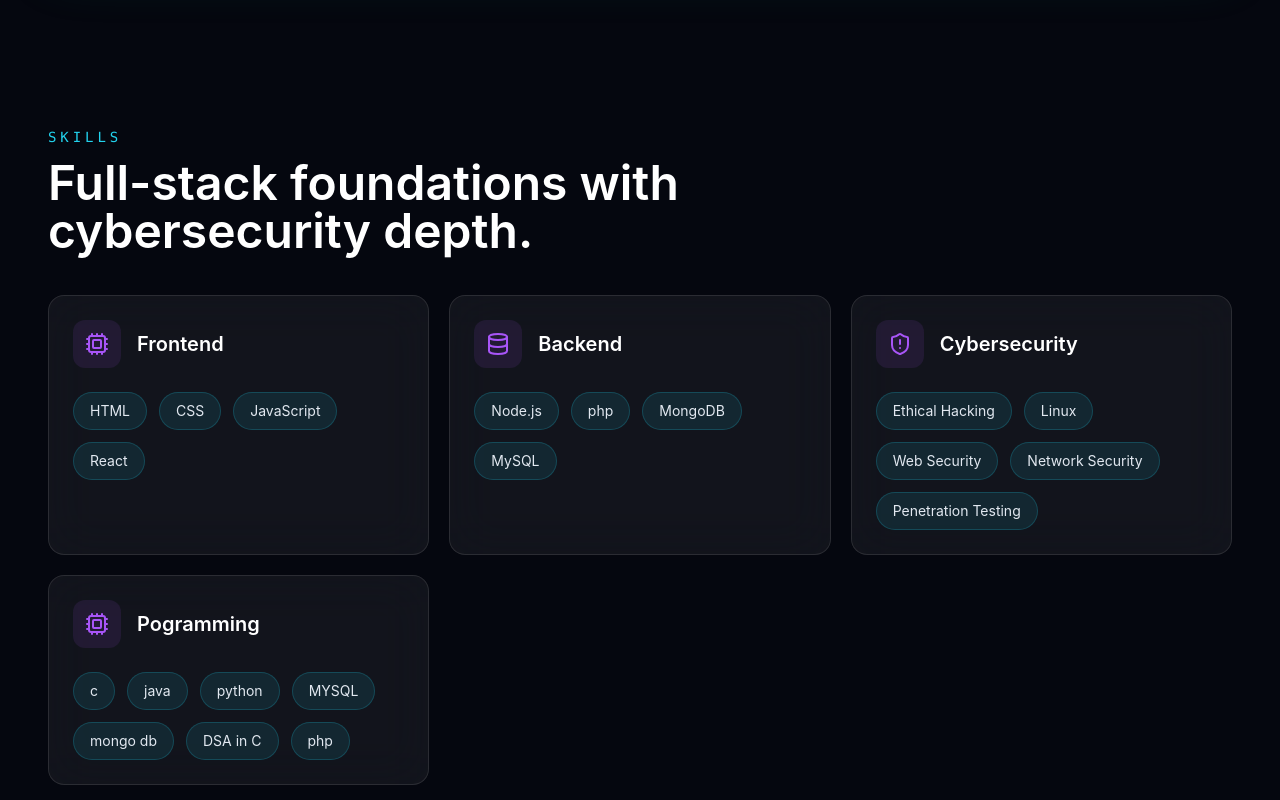
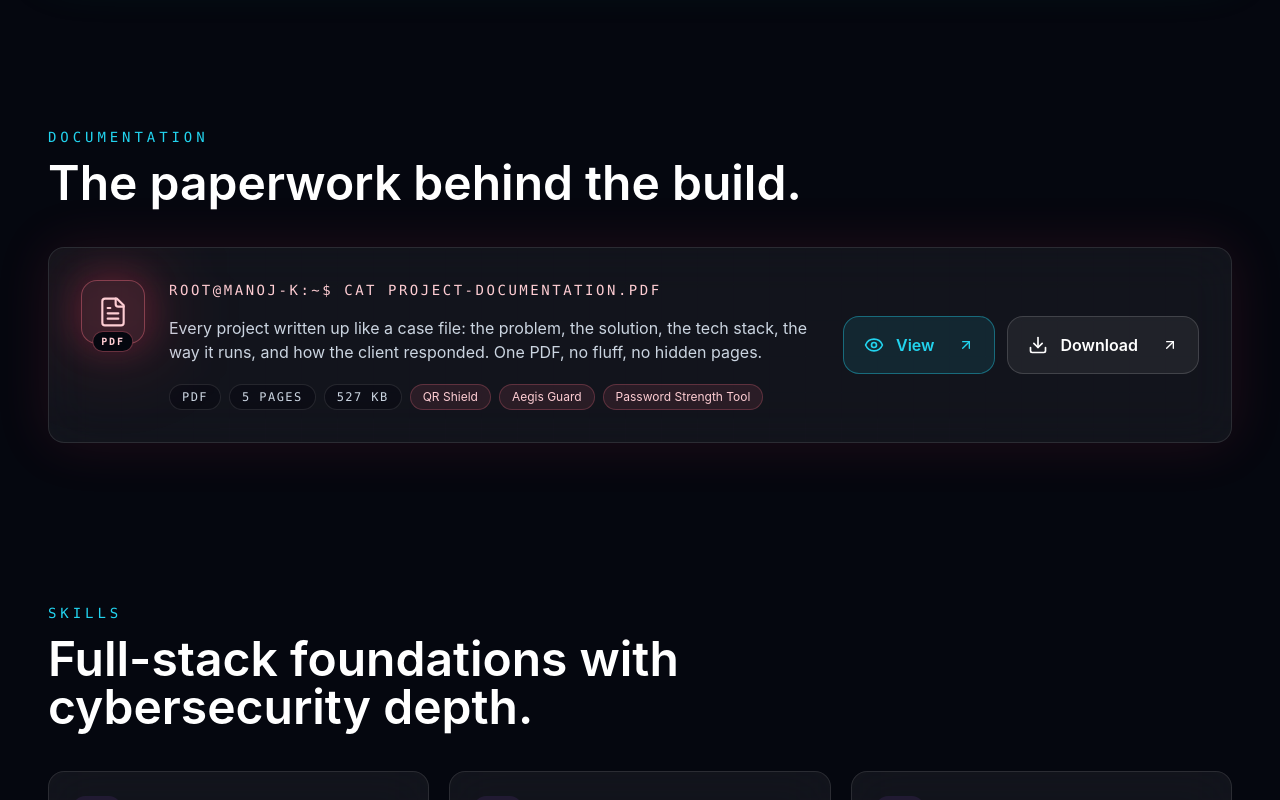
Before and after one commit to manoj-24-24/PORTFOLIO, a Next.js app in the folder aegis folder/: page / in a window 1280 px wide. Shown: the part 2820-3620 px from the top of the page. Built offline with nearby package versions, Linux system fonts and the light colour scheme.

Commit message:
Add project documentation section with view and download actions

```diff
--- a/aegis folder/src/app/globals.css
+++ b/aegis folder/src/app/globals.css
@@ -250,10 +250,15 @@
   color: #9f1239;
 }
 
+html.light .bg-rose-400\/10 {
+  background-color: rgba(190, 18, 60, 0.08);
+}
+
 html.light .border-amber-400\/40 {
   border-color: rgba(180, 83, 9, 0.45);
 }
 
+html.light .border-rose-400\/25,
 html.light .border-rose-400\/40 {
   border-color: rgba(190, 18, 60, 0.45);
 }
--- a/aegis folder/src/app/page.tsx
+++ b/aegis folder/src/app/page.tsx
@@ -3,6 +3,7 @@
 import { AnimatedBackground } from "@/components/AnimatedBackground";
 import { Contact } from "@/components/Contact";
 import { CtfCollection } from "@/components/CtfCollection";
+import { Documentation } from "@/components/Documentation";
 import { Footer } from "@/components/Footer";
 import { FeaturedProduct } from "@/components/FeaturedProduct";
 import { GitHubSection } from "@/components/GitHubSection";
@@ -20,6 +21,7 @@
       <Hero />
       <About />
       <FeaturedProduct />
+      <Documentation />
       <Skills />
       <Projects />
       <CtfCollection />
--- /dev/null
+++ b/aegis folder/src/components/Documentation.tsx
@@ -0,0 +1,95 @@
+"use client";
+
+import { motion } from "framer-motion";
+import { ArrowUpRight, Download, Eye, FileText } from "lucide-react";
+import { portfolio } from "@/data/portfolio";
+import { Section } from "@/components/Section";
+
+function PdfBadge() {
+  return (
+    <div className="relative shrink-0">
+      <div className="absolute -inset-3 rounded-[1.6rem] bg-rose-500/20 blur-2xl" />
+      <div className="relative grid h-16 w-16 place-items-center rounded-2xl border border-rose-400/40 bg-rose-400/10 text-rose-200 shadow-[0_0_35px_rgba(244,63,94,0.28)]">
+        <FileText className="h-8 w-8" strokeWidth={1.6} />
+      </div>
+      <span className="absolute -bottom-2 left-1/2 -translate-x-1/2 rounded-full border border-rose-400/40 bg-void px-2 py-0.5 font-mono text-[10px] font-bold tracking-[0.18em] text-rose-200">
+        PDF
+      </span>
+    </div>
+  );
+}
+
+export function Documentation() {
+  const doc = portfolio.documentation;
+
+  return (
+    <Section id="documentation" eyebrow="Documentation" title={doc.title}>
+      <motion.div
+        initial={{ opacity: 0, y: 28 }}
+        whileInView={{ opacity: 1, y: 0 }}
+        viewport={{ once: true }}
+        transition={{ duration: 0.65, ease: "easeOut" }}
+        className="group relative overflow-hidden rounded-2xl border border-white/10 bg-white/[0.055] p-6 shadow-[0_0_55px_rgba(244,63,94,0.12)] backdrop-blur-xl transition hover:border-rose-400/40 sm:p-8"
+      >
+        <div className="pointer-events-none absolute inset-0 bg-cyber-grid bg-[size:36px_36px] opacity-[0.06]" />
+        <div className="relative flex flex-col gap-8 lg:flex-row lg:items-center lg:justify-between">
+          <div className="flex flex-1 flex-col gap-6 sm:flex-row sm:items-start">
+            <PdfBadge />
+            <div className="min-w-0">
+              <p className="break-words font-mono text-xs uppercase tracking-[0.18em] text-rose-200 sm:text-sm">
+                {doc.tagline}
+              </p>
+              <p className="mt-4 max-w-2xl text-sm leading-7 text-slate-300 sm:text-base">
+                {doc.description}
+              </p>
+              <div className="mt-5 flex flex-wrap gap-2">
+                {doc.meta.map((item) => (
+                  <span
+                    key={item}
+                    className="rounded-full border border-white/10 bg-void/40 px-3 py-1 font-mono text-xs uppercase tracking-[0.12em] text-slate-300"
+                  >
+                    {item}
+                  </span>
+                ))}
+                {doc.contents.map((item) => (
+                  <span
+                    key={item}
+                    className="rounded-full border border-rose-400/25 bg-rose-400/10 px-3 py-1 text-xs text-rose-200"
+                  >
+                    {item}
+                  </span>
+                ))}
+              </div>
+            </div>
+          </div>
+
+          <div className="flex w-full flex-col gap-3 sm:flex-row sm:items-center lg:w-auto lg:flex-col lg:items-stretch xl:flex-row">
+            <a
+              href={doc.fileUrl}
+              target="_blank"
+              rel="noreferrer"
+              className="group/view flex items-center justify-between gap-6 rounded-2xl border border-neon-cyan/40 bg-neon-cyan/10 px-5 py-4 font-semibold text-neon-cyan transition hover:-translate-y-1 hover:bg-neon-cyan hover:text-void hover:shadow-glow"
+            >
+              <span className="flex items-center gap-3">
+                <Eye className="h-5 w-5" />
+                View
+              </span>
+              <ArrowUpRight className="h-4 w-4 transition group-hover/view:translate-x-0.5 group-hover/view:-translate-y-0.5" />
+            </a>
+            <a
+              href={doc.fileUrl}
+              download={doc.fileName}
+              className="group/download flex items-center justify-between gap-6 rounded-2xl border border-white/15 bg-white/[0.06] px-5 py-4 font-semibold text-white transition hover:-translate-y-1 hover:border-neon-cyan hover:text-neon-cyan"
+            >
+              <span className="flex items-center gap-3">
+                <Download className="h-5 w-5" />
+                Download
+              </span>
+              <ArrowUpRight className="h-4 w-4 transition group-hover/download:translate-x-0.5 group-hover/download:-translate-y-0.5" />
+            </a>
+          </div>
+        </div>
+      </motion.div>
+    </Section>
+  );
+}
--- a/aegis folder/src/components/Footer.tsx
+++ b/aegis folder/src/components/Footer.tsx
@@ -1,7 +1,7 @@
 import { portfolio } from "@/data/portfolio";
 import { SocialLinks } from "@/components/SocialLinks";
 
-const navItems = ["home", "about", "skills", "projects", "achievements", "github", "contact"];
+const navItems = ["home", "about", "skills", "projects", "documentation", "achievements", "github", "contact"];
 
 export function Footer() {
   return (
--- a/aegis folder/src/data/portfolio.ts
+++ b/aegis folder/src/data/portfolio.ts
@@ -109,6 +109,15 @@
     documentUrl: string;
     description: string;
     highlights: string[];
+  };
+  documentation: {
+    title: string;
+    tagline: string;
+    description: string;
+    fileUrl: string;
+    fileName: string;
+    meta: string[];
+    contents: string[];
   };
   projects: Project[];
   repositories: Repository[];
@@ -356,6 +365,16 @@
       "Cryptographic analysis"
     ]
   },
+  documentation: {
+    title: "The paperwork behind the build.",
+    tagline: "root@manoj-k:~$ cat project-documentation.pdf",
+    description:
+      "Every project written up like a case file: the problem, the solution, the tech stack, the way it runs, and how the client responded. One PDF, no fluff, no hidden pages.",
+    fileUrl: "/project-documentation.pdf",
+    fileName: "Manoj-K-Project-Documentation.pdf",
+    meta: ["PDF", "5 pages", "527 KB"],
+    contents: ["QR Shield", "Aegis Guard", "Password Strength Tool"]
+  },
   projects: [
     {
       title: "Full Stack Learning Game",
```
Also changed, not shown: 1 other file (tests, documents, lock files or other folders).
